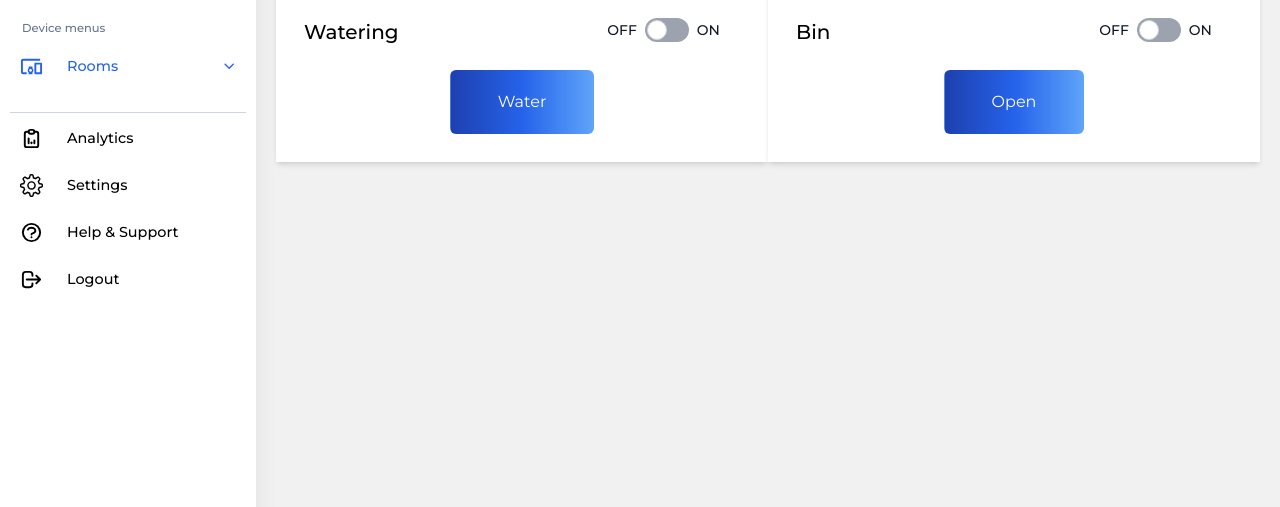
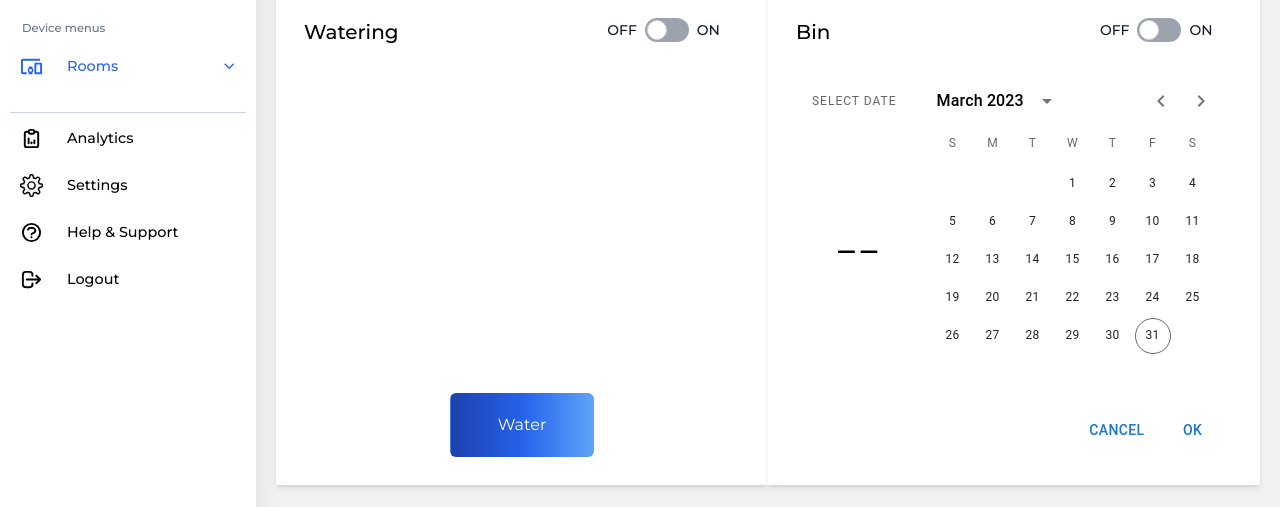
Before and after one commit to jasonchriscodes/Home-Automation-Manager, a React (Create React App) app in the folder frontend/: page /rooms/livingroom in a window 1280 px wide. Shown: the part 154-661 px from the top of the page. Built offline with nearby package versions, Linux system fonts and the light colour scheme.

Commit message:
chore: add calendar ui

```diff
--- /dev/null
+++ b/frontend/src/components/Calendar.js
@@ -0,0 +1,14 @@
+import React from "react";
+import { AdapterDateFns } from "@mui/x-date-pickers/AdapterDateFns";
+import { LocalizationProvider } from "@mui/x-date-pickers/LocalizationProvider";
+import { StaticDatePicker } from "@mui/x-date-pickers/StaticDatePicker";
+
+const Calendar = () => {
+  return (
+    <LocalizationProvider dateAdapter={AdapterDateFns}>
+      <StaticDatePicker orientation="landscape" />
+    </LocalizationProvider>
+  );
+};
+
+export default Calendar;
--- a/frontend/src/pages/devices/Bin.js
+++ b/frontend/src/pages/devices/Bin.js
@@ -1,21 +1,7 @@
-import React, { useState } from "react";
 import Switch from "./../../components/Switch";
+import Calendar from "../../components/Calendar";
 
 const Bin = () => {
-  const [isOpen, setIsOpen] = useState(false);
-
-  const handleClick = () => {
-    setIsOpen(!isOpen);
-  };
-
-  const buttonText = isOpen ? "Close" : "Open";
-  const gradientStart = isOpen
-    ? "from-red-500 via-red-600 bg-pos-0"
-    : "from-blue-800 via-blue-600 bg-pos-0";
-  const gradientEnd = isOpen
-    ? "to-red-400 bg-pos-100"
-    : "to-blue-400 bg-pos-100";
-
   return (
     <div className="p-4 shadow-md flex flex-wrap flex-col justify-between bg-white">
       <div className="flex-col">
@@ -26,13 +12,7 @@ const Bin = () => {
       </div>
       <div className="flex-col">
         <div className="flex items-start flex-row justify-center p-3 gap-12">
-          <button
-            onClick={handleClick}
-            className={`bg-gradient-to-r ${gradientStart} ${gradientEnd} text-white px-12 py-5 rounded-md transition-all duration-500`}
-            style={{ transitionTimingFunction: "cubic-bezier(0.4, 0, 0.2, 1)" }}
-          >
-            {buttonText}
-          </button>
+          <Calendar />
         </div>
       </div>
     </div>
```
